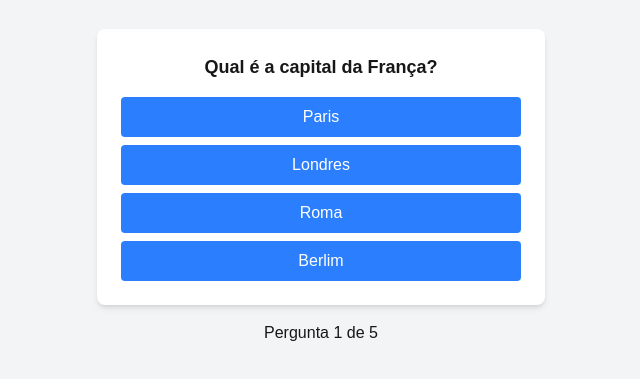
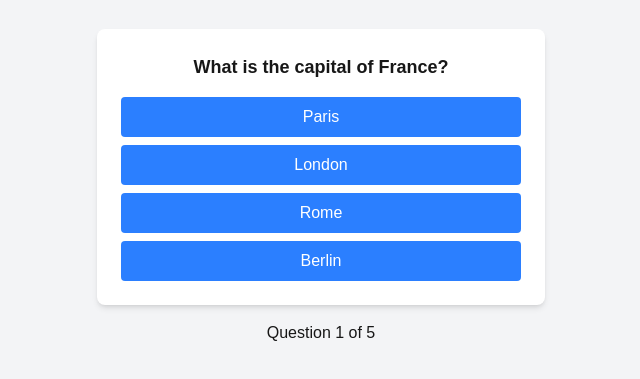
Before and after one commit to Cardoso-Matine/Quiz, a Next.js app: page /quiz in a window 1280 px wide. Shown: the part 213-592 px from the top of the page, without its empty margins (319-959 px from the left). Built offline with nearby package versions, Linux system fonts and the light colour scheme.

Commit message:
feat: add quiz levels, answers review with correct (green) and wrong (red) highlights

```diff
--- a/data/questions.js
+++ b/data/questions.js
@@ -1,34 +1,42 @@
-const questions = [
-  {
-    id: 1,
-    question: "Qual é a capital da França?",
-    options: ["Paris", "Londres", "Roma", "Berlim"],
-    answer: "Paris"
-  },
-  {
-    id: 2,
-    question: "Qual linguagem é usada principalmente para desenvolvimento web?",
-    options: ["Python", "JavaScript", "C++", "Java"],
-    answer: "JavaScript"
-  },
-  {
-    id: 3,
-    question: "Quem criou a Microsoft?",
-    options: ["Steve Jobs", "Elon Musk", "Bill Gates", "Mark Zuckerberg"],
-    answer: "Bill Gates"
-  },
-  {
-    id: 4,
-    question: "Qual planeta é conhecido como 'Planeta Vermelho'?",
-    options: ["Marte", "Vênus", "Júpiter", "Mercúrio"],
-    answer: "Marte"
-  },
-  {
-    id: 5,
-    question: "Em que ano o homem pisou na Lua pela primeira vez?",
-    options: ["1965", "1969", "1975", "1981"],
-    answer: "1969"
-  }
-];
+const questions = {
+  level1: [
+    { id: 1, question: "What is the capital of France?", options: ["Paris", "London", "Rome", "Berlin"], answer: "Paris" },
+    { id: 2, question: "Which language is mainly used for web development?", options: ["Python", "JavaScript", "C++", "Java"], answer: "JavaScript" },
+    { id: 3, question: "Who founded Microsoft?", options: ["Steve Jobs", "Elon Musk", "Bill Gates", "Mark Zuckerberg"], answer: "Bill Gates" },
+    { id: 4, question: "Which planet is known as the 'Red Planet'?", options: ["Mars", "Venus", "Jupiter", "Mercury"], answer: "Mars" },
+    { id: 5, question: "In which year did humans first land on the Moon?", options: ["1965", "1969", "1975", "1981"], answer: "1969" }
+  ],
+
+  level2: [
+    { id: 1, question: "What is the capital of Germany?", options: ["Berlin", "Hamburg", "Munich", "Frankfurt"], answer: "Berlin" },
+    { id: 2, question: "Which is the largest ocean in the world?", options: ["Atlantic", "Pacific", "Indian", "Arctic"], answer: "Pacific" },
+    { id: 3, question: "Who wrote 'Don Quixote'?", options: ["Machado de Assis", "Miguel de Cervantes", "José Saramago", "Camões"], answer: "Miguel de Cervantes" },
+    { id: 4, question: "Which metal is commonly used in electrical wires?", options: ["Gold", "Aluminum", "Copper", "Silver"], answer: "Copper" },
+    { id: 5, question: "Which is the largest planet in the Solar System?", options: ["Earth", "Jupiter", "Saturn", "Neptune"], answer: "Jupiter" },
+    { id: 6, question: "Who painted the Mona Lisa?", options: ["Michelangelo", "Van Gogh", "Leonardo da Vinci", "Raphael"], answer: "Leonardo da Vinci" },
+    { id: 7, question: "What is the square root of 81?", options: ["8", "9", "7", "10"], answer: "9" },
+    { id: 8, question: "Which gas do plants absorb?", options: ["Oxygen", "Carbon Dioxide", "Hydrogen", "Nitrogen"], answer: "Carbon Dioxide" },
+    { id: 9, question: "Who was the first president of the United States?", options: ["Abraham Lincoln", "Thomas Jefferson", "George Washington", "John Adams"], answer: "George Washington" },
+    { id: 10, question: "How many continents are there?", options: ["5", "6", "7", "8"], answer: "7" }
+  ],
+
+  level3: [
+    { id: 1, question: "What is the capital of Canada?", options: ["Toronto", "Vancouver", "Ottawa", "Montreal"], answer: "Ottawa" },
+    { id: 2, question: "Who developed the Theory of Relativity?", options: ["Isaac Newton", "Albert Einstein", "Stephen Hawking", "Galileo Galilei"], answer: "Albert Einstein" },
+    { id: 3, question: "Which is the smallest country in the world?", options: ["Monaco", "San Marino", "Vatican City", "Luxembourg"], answer: "Vatican City" },
+    { id: 4, question: "Who painted the ceiling of the Sistine Chapel?", options: ["Leonardo da Vinci", "Michelangelo", "Caravaggio", "Donatello"], answer: "Michelangelo" },
+    { id: 5, question: "Which planet has the most visible rings?", options: ["Saturn", "Uranus", "Jupiter", "Neptune"], answer: "Saturn" },
+    { id: 6, question: "What is the chemical symbol for gold?", options: ["Ag", "Au", "Gd", "Go"], answer: "Au" },
+    { id: 7, question: "In which year did the Berlin Wall fall?", options: ["1987", "1989", "1991", "1993"], answer: "1989" },
+    { id: 8, question: "Which city hosted the first modern Olympic Games?", options: ["Paris", "London", "Athens", "Rome"], answer: "Athens" },
+    { id: 9, question: "Who is the author of 'On the Origin of Species'?", options: ["Charles Darwin", "Gregor Mendel", "Louis Pasteur", "Isaac Newton"], answer: "Charles Darwin" },
+    { id: 10, question: "Which country is known as the 'Land of the Rising Sun'?", options: ["China", "Japan", "South Korea", "Thailand"], answer: "Japan" },
+    { id: 11, question: "Which language is the most spoken in the world?", options: ["English", "Mandarin", "Spanish", "Hindi"], answer: "Mandarin" },
+    { id: 12, question: "Who invented the telephone?", options: ["Thomas Edison", "Nikola Tesla", "Alexander Graham Bell", "Benjamin Franklin"], answer: "Alexander Graham Bell" },
+    { id: 13, question: "Which is the driest desert in the world?", options: ["Sahara", "Atacama", "Gobi", "Kalahari"], answer: "Atacama" },
+    { id: 14, question: "Which country has the largest population in the world?", options: ["India", "United States", "China", "Russia"], answer: "China" },
+    { id: 15, question: "Who wrote '1984'?", options: ["George Orwell", "Aldous Huxley", "Fyodor Dostoevsky", "J.K. Rowling"], answer: "George Orwell" }
+  ]
+};
 
 export default questions;
--- a/pages/index.js
+++ b/pages/index.js
@@ -2,13 +2,11 @@ import Link from "next/link";
 
 export default function Home() {
   return (
-    <div className="flex flex-col items-center justify-center h-screen bg-gray-100">
+    <div className="flex flex-col items-center justify-center h-screen bg-gray-100 gap-4">
       <h1 className="text-3xl font-bold mb-6">Quiz de Conhecimentos Gerais</h1>
-      <Link href="/quiz">
-        <button className="bg-green-500 text-white px-6 py-3 rounded-lg hover:bg-green-600">
-          Iniciar Quiz
-        </button>
-      </Link>
+      <Link href="/quiz?level=1"><button className="bg-green-500 text-white px-6 py-3 rounded-lg">Nível 1</button></Link>
+      <Link href="/quiz?level=2"><button className="bg-yellow-500 text-white px-6 py-3 rounded-lg">Nível 2</button></Link>
+      <Link href="/quiz?level=3"><button className="bg-red-500 text-white px-6 py-3 rounded-lg">Nível 3</button></Link>
     </div>
   );
 }
--- a/pages/quiz.js
+++ b/pages/quiz.js
@@ -1,33 +1,63 @@
-import { useState } from "react";
+import { useState, useEffect } from "react";
 import { useRouter } from "next/router";
 import questions from "../data/questions";
 import QuestionCard from "../components/QuestionCard";
 
 export default function QuizPage() {
   const router = useRouter();
+  const { level } = router.query;
+
+  const [questionsLevel, setQuestionsLevel] = useState([]);
   const [currentQuestion, setCurrentQuestion] = useState(0);
   const [score, setScore] = useState(0);
+  const [answers, setAnswers] = useState([]);
+
+  useEffect(() => {
+    if (level === "2") setQuestionsLevel(questions.level2);
+    else if (level === "3") setQuestionsLevel(questions.level3);
+    else setQuestionsLevel(questions.level1);
+  }, [level]);
 
   const handleAnswer = (option) => {
-    if (option === questions[currentQuestion].answer) {
+    const updatedAnswers = [
+      ...answers,
+      {
+        question: questionsLevel[currentQuestion].question,
+        chosen: option,
+        correct: questionsLevel[currentQuestion].answer,
+      },
+    ];
+    setAnswers(updatedAnswers);
+
+    if (option === questionsLevel[currentQuestion].answer) {
       setScore(score + 1);
     }
+
     const next = currentQuestion + 1;
-    if (next < questions.length) {
+    if (next < questionsLevel.length) {
       setCurrentQuestion(next);
     } else {
-      router.push(`/result?score=${score + (option === questions[currentQuestion].answer ? 1 : 0)}`);
+      router.push({
+        pathname: "/result",
+        query: {
+          score:
+            score + (option === questionsLevel[currentQuestion].answer ? 1 : 0),
+          answers: JSON.stringify(updatedAnswers),
+        },
+      });
     }
   };
 
+  if (questionsLevel.length === 0) return <p>Loading questions...</p>;
+
   return (
-    <div className="flex flex-col items-center justify-center h-screen bg-gray-100">
+    <div className="flex flex-col items-center justify-center min-h-screen bg-gray-100">
       <QuestionCard
-        questionData={questions[currentQuestion]}
+        questionData={questionsLevel[currentQuestion]}
         handleAnswer={handleAnswer}
       />
       <p className="mt-4">
-        Pergunta {currentQuestion + 1} de {questions.length}
+        Question {currentQuestion + 1} of {questionsLevel.length}
       </p>
     </div>
   );
--- a/pages/result.js
+++ b/pages/result.js
@@ -3,15 +3,30 @@ import Link from "next/link";
 
 export default function ResultPage() {
   const router = useRouter();
-  const { score } = router.query;
+  const { score, answers } = router.query;
+  const parsedAnswers = answers ? JSON.parse(answers) : [];
 
   return (
-    <div className="flex flex-col items-center justify-center h-screen bg-gray-100">
-      <h1 className="text-3xl font-bold mb-4">Resultado do Quiz</h1>
-      <p className="text-xl mb-6">Você acertou {score} perguntas!</p>
+    <div className="flex flex-col items-center justify-center min-h-screen bg-gray-100">
+      <h1 className="text-3xl font-bold mb-4">Quiz Results</h1>
+      <p className="text-xl mb-6">You answered {score} questions correctly!</p>
+
+      <h2 className="text-lg font-semibold mb-2">Review your answers:</h2>
+      <ul className="mt-4 w-full max-w-lg bg-white p-4 rounded shadow">
+        {parsedAnswers.map((item, index) => (
+          <li key={index} className="mb-3 border-b pb-2">
+            <strong>{item.question}</strong><br />
+            <span>Your answer: {item.chosen}</span><br />
+            <span className={item.chosen === item.correct ? "text-green-600" : "text-red-600"}>
+              Correct answer: {item.correct}
+            </span>
+          </li>
+        ))}
+      </ul>
+
       <Link href="/">
-        <button className="bg-blue-500 text-white px-6 py-3 rounded-lg hover:bg-blue-600">
-          Voltar ao Início
+        <button className="mt-6 bg-blue-500 text-white px-6 py-3 rounded-lg hover:bg-blue-600">
+          Back to Home
         </button>
       </Link>
     </div>
```
